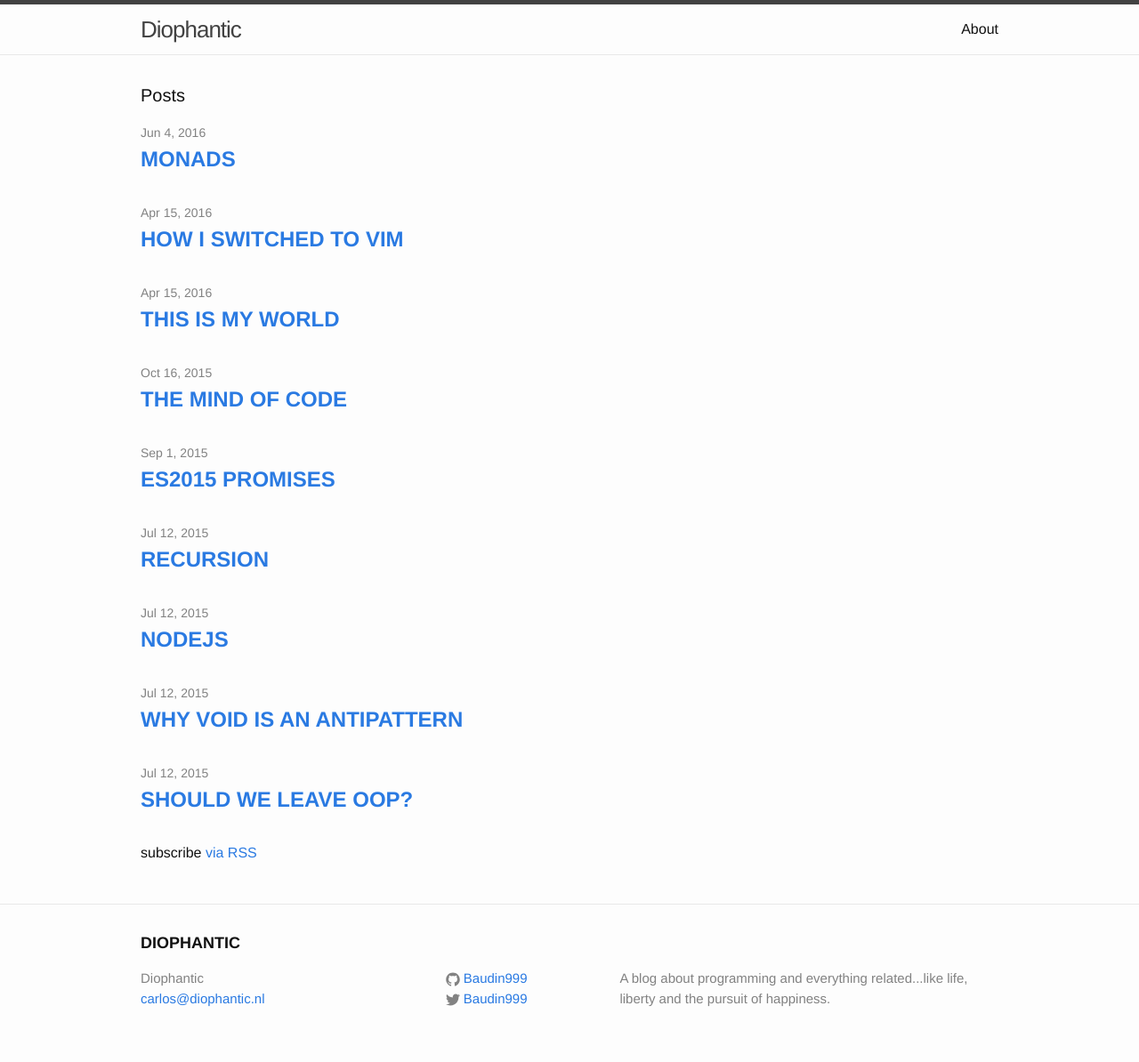
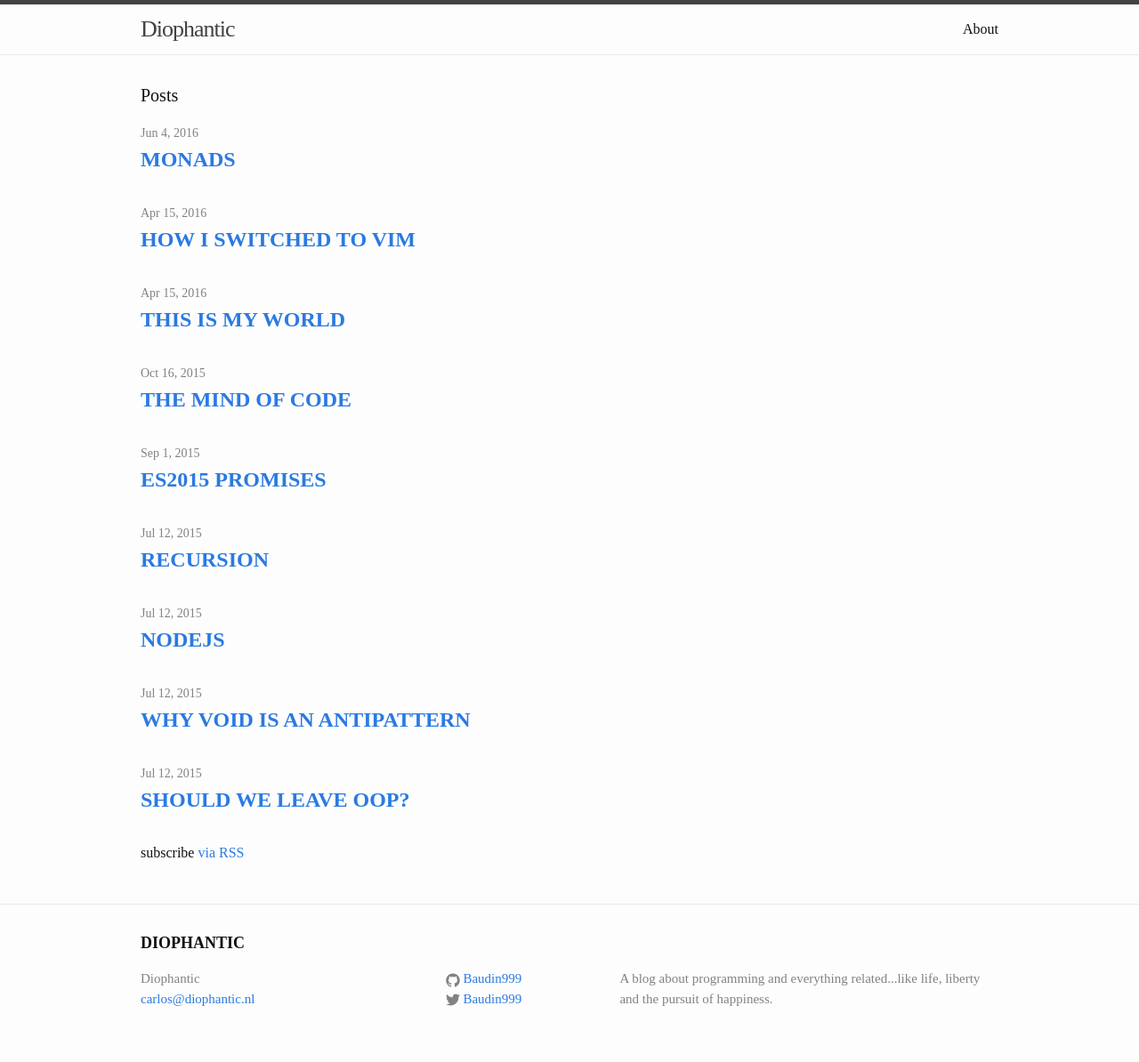
Before and after one commit to Baudin999/Baudin999.github.io, a Jekyll site: the page built from index.html, in a window 1280 px wide. Shown: the whole page at 89% size. Built offline with Jekyll 4.4.1, drawn with Linux system fonts in a browser that asks for light colours.

Commit message:
Update main.scss

```diff
--- a/css/main.scss
+++ b/css/main.scss
@@ -6,7 +6,7 @@
 
 
 // Our variables
-$base-font-family: Helvetica, Arial, sans-serif;
+$base-font-family: Lora, serif;
 $base-font-size:   16px;
 $small-font-size:  $base-font-size * 0.875;
 $base-line-height: 1.5;
```
